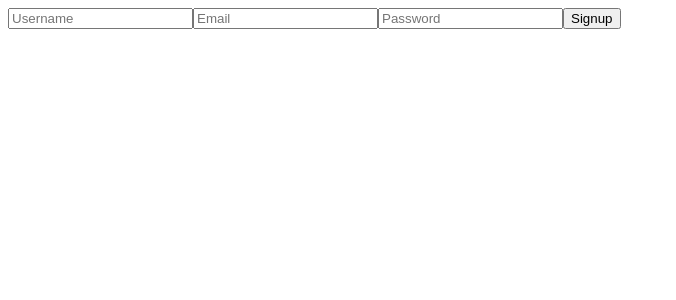
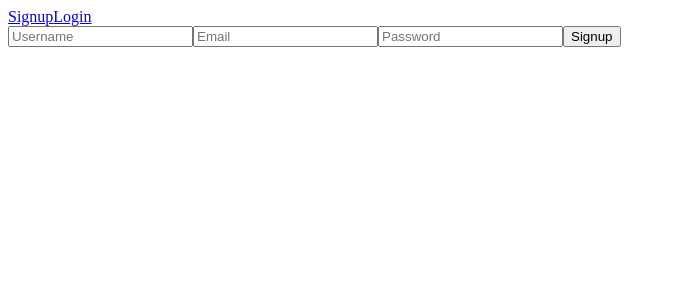
Before and after one commit to JohnMwendwa/node-react-task-manager, a React (Create React App) app in the folder client/: page / in a window 1280 px wide. Shown: the top 300 px of the page, without its empty margins (0-676 px from the left). Built offline with nearby package versions, Linux system fonts and the light colour scheme.

Commit message:
import Navbar component

```diff
--- a/client/src/components/Signup.js
+++ b/client/src/components/Signup.js
@@ -1,4 +1,5 @@
 import React,{useState} from 'react'
+import Navbar from './Navbar';
 
 function Signup() {
     const [name, setName] = useState('');
@@ -26,7 +27,10 @@ function Signup() {
       }
 
     return (
-      <form onSubmit={handleSubmit}>
+     <div>
+      <Navbar />
+
+       <form onSubmit={handleSubmit}>
         <input
           type="text"
           name="username"
@@ -53,6 +57,7 @@ function Signup() {
 
         <button>Signup</button>
       </form>
+     </div>
     )
 }
 
```
